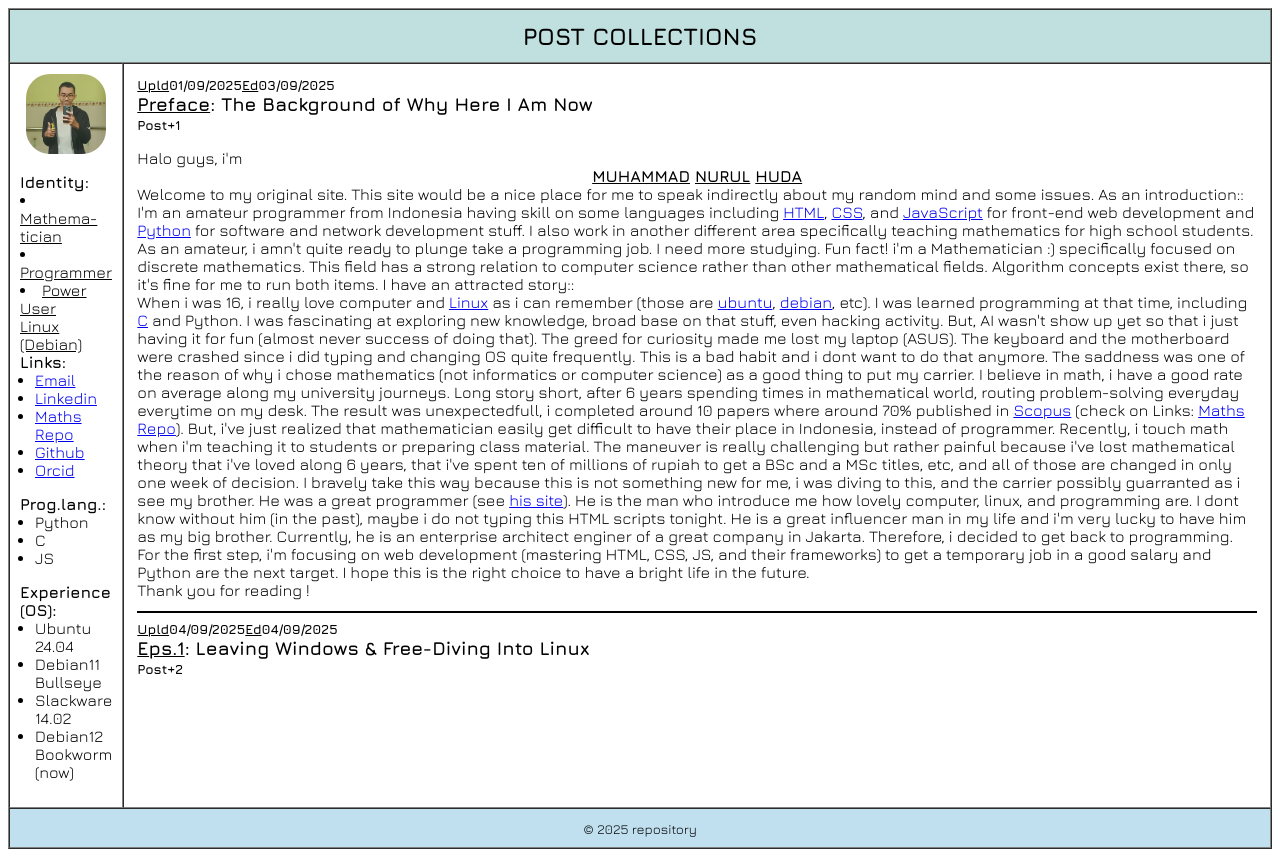
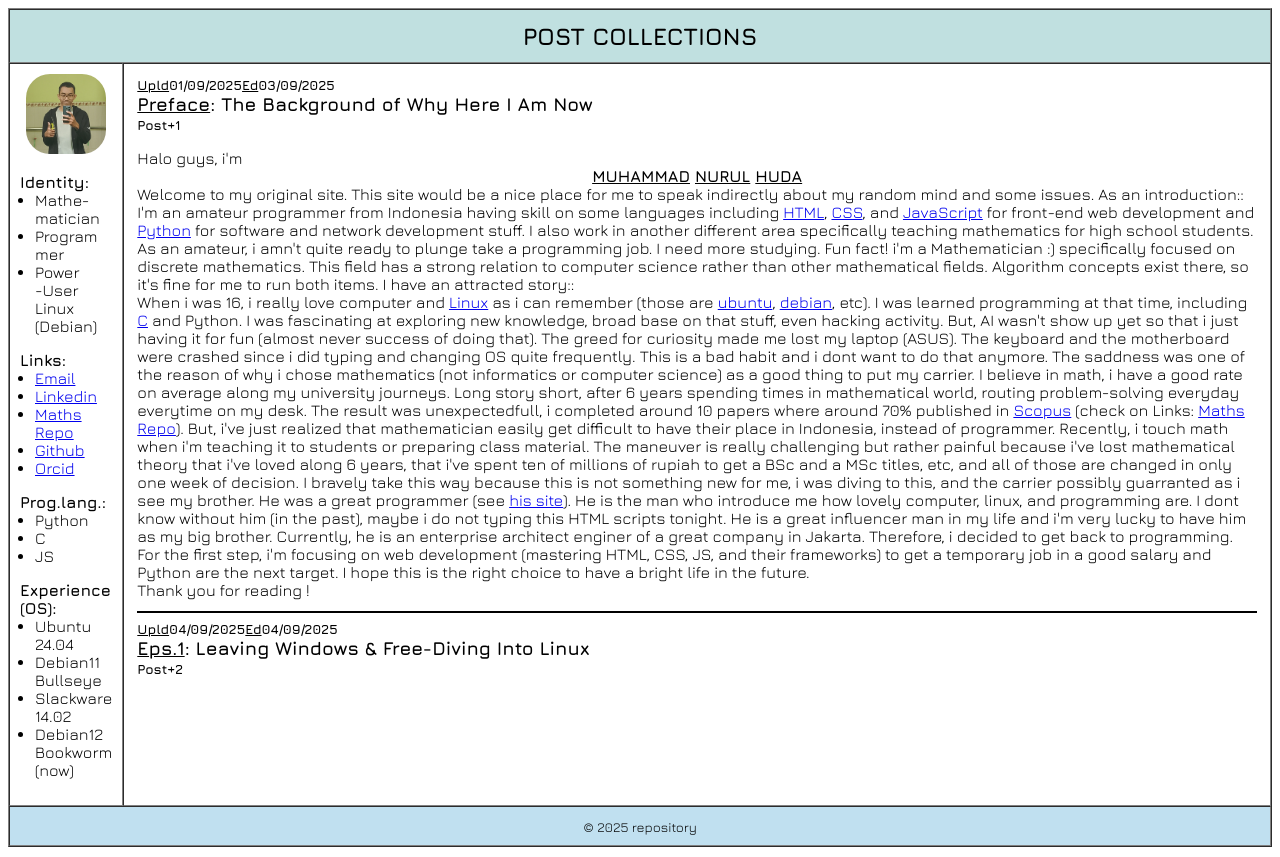
Before and after one commit to code873/site_huda, a plain HTML site: page index.html in a window 1280 px wide. Drawn offline with nearby package versions, Linux system fonts and the light colour scheme.

Commit message:
Update index.html

```diff
--- a/index.html
+++ b/index.html
@@ -80,11 +80,11 @@ upload your own page as "index.php" or "index.html".
                 </div>
                 <div>
                     <b>Identity:</b>
-                    <u>
-                        <li>Mathema-<br>tician</li>
-                        <li>Programmer</li>
-                        <li>Power<br>User<br>Linux<br>(Debian)</li>
-                    </u>
+                    <ul>
+                        <li>Mathe-<br>matician</li>
+                        <li>Program<br>mer</li>
+                        <li>Power<br>-User<br>Linux<br>(Debian)</li>
+                    </ul>
                 </div>
                 <div>
                     <b>Links:</b>
```
